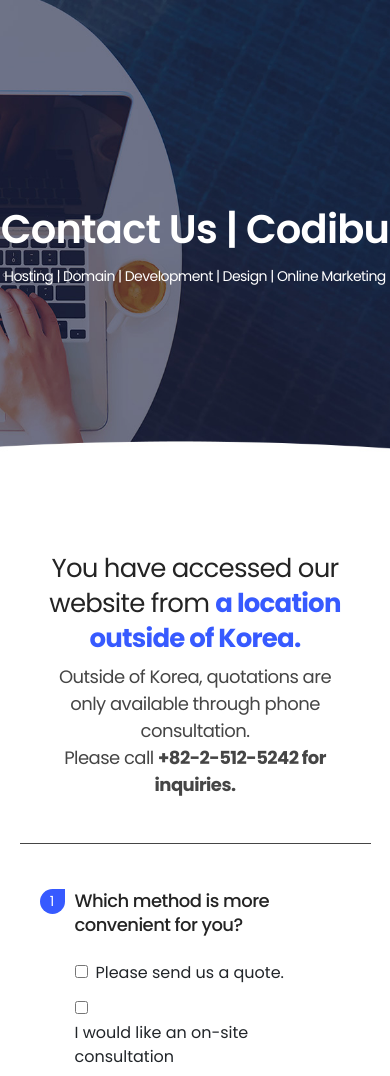
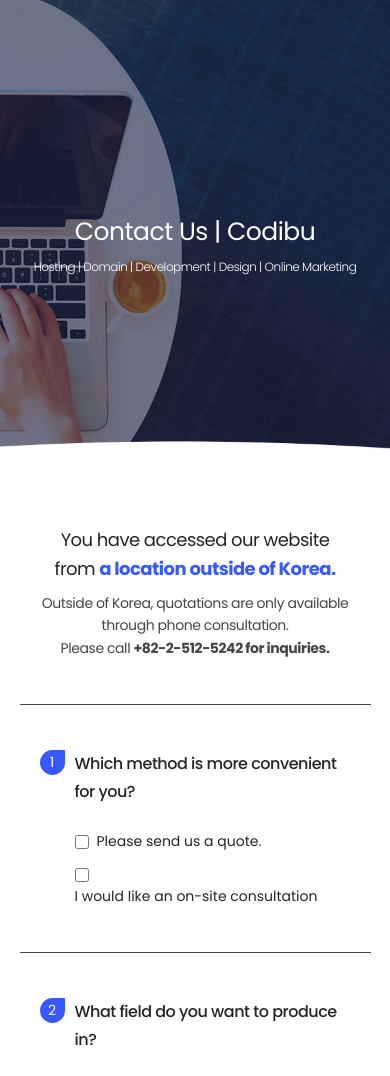
Before and after one commit to hasanfrombd/Contact-Us-Website, a plain HTML site: page index.html in a window 390 px wide. Shown: the top 1076 px of the page. Drawn offline with nearby package versions, Linux system fonts and the light colour scheme.

Commit message:
line height & font size
line height and font sizes for small screen adjusted

```diff
--- a/css/contact.css
+++ b/css/contact.css
@@ -27,7 +27,7 @@
 .top-section .content h1 {
     font-size: 100px;
     font-weight: 800;
-    line-height: 1.33em;
+    line-height: 1.4em;
     letter-spacing: -.02em;
 }
 .top-section .content p {
@@ -48,11 +48,10 @@
 }
 
 .title .title-content h2 {
-    /* margin-bottom: 15px; */
     color: #242424;
     font-size: 36px;
     font-weight: 400;
-    line-height: 1.33em;
+    line-height: 1.6em;
     letter-spacing: -.03em;
 }
 .title .title-content h2 span {
@@ -62,6 +61,7 @@
 .title p {
     color: var(--paragraph-color);
     font-size: 18px;
+    line-height: 1.6em;
     letter-spacing: -.03em;
     margin-bottom: 0;
 }
@@ -78,7 +78,7 @@
     padding-left: 10px;
     color: #242424;
     font-size: 20px;
-    line-height: 1.3em;
+    line-height: 1.75em;
     letter-spacing: -.03em;
 }
 
@@ -88,7 +88,8 @@
 }
 .wrap .heading-group p span {
     color: red;
-    font-size: 20px;
+    font-size: 26px;
+    vertical-align: -webkit-baseline-middle;
 }
 .agree .heading p {
     padding-left: 10px;
@@ -97,22 +98,18 @@
     display: flex;
     justify-content: center;
     align-items: center;
-    /* top: -6px;
-    left: 0; */
     width: 40px;
     height: 40px;
     background: var(--brand-color-primary);
     border-radius: 50% 0 50% 50%;
     color: #fff;
     font-weight: 500;
-    /* text-align: center; */
 }
 
 .wrap .options .option{
     display: flex;
     flex-wrap: wrap;
     gap: 15px 30px;
-    /* max-width: 700px; */
 }
 .wrap .options .info {
     gap: 0px 30px;
@@ -120,21 +117,22 @@
 
 .options .option .checkbox {
     min-width: 130px;
-    display: inline-block;
-    position: relative;
-    vertical-align: middle;
     margin-top: -.2em;
 }
 .options .option .checkbox input {
-    opacity: 1;
     margin-right: 8px;
-    z-index: -1;
+    height: 16px;
+    width: 16px;
+    vertical-align: middle;
+    margin-top: -2px;
 }
 .cost .heading .heading-group {
     margin-right: 20px;
 }
 .wrapper .wrap .heading .heading-group p {
     padding-left: 10px;
+    font-size: 16px;
+    line-height: 1.4em;
 }
 
 .info {
@@ -145,6 +143,7 @@
 .wrap textarea {
     padding: 7px 19px;
     font-size: 17px;
+    line-height: 1.4em;
     letter-spacing: -.03em;
     border-radius: 10px;
     background-color: #fff;
@@ -185,7 +184,7 @@
     color: #fff;
     font-size: 22px;
     font-weight: 400;
-    line-height: 1.3em;
+    line-height: 1.33em;
     letter-spacing: -.03em;
     background: var(--brand-color-primary);
     border: 0;
@@ -194,12 +193,7 @@
 }
 
 /* responsive starts  */
-@media screen and (max-width:575px) {
-    .top-section .content h1 {
-        font-size: 35px;
-        font-weight: 400;
-    }
-}
+
 @media  screen and (max-width:767px) {
     .top-section .content h1 {
         font-size: 40px;
@@ -240,6 +234,40 @@
         font-size: 14px;
     }
 }
+@media screen and (max-width:575px) {
+    .top-section .content {
+        padding: 0 20px;
+    }
+    .top-section .content h1 {
+        font-size: 25px;
+        font-weight: 400;
+    }
+    .top-section .content p {
+        font-size: 12px;
+        font-weight: 300;
+    }
+    .title {
+        padding-top: 20px !important;
+    }
+    .title .title-content h2 {
+        font-size: 18px;
+        font-weight: 400;
+    }
+    .title p {
+        font-size: 14px;
+    }
+    .wrap .heading h4 {
+        font-size: 16px;
+    }
+    .wrap .options .option .checkbox input {
+        margin-right: 8px;
+        height: 14px;
+        width: 14px;
+    }
+    .wrap .options .option span {
+        font-size: 14px;
+    }
+}
 @media screen and (min-width:768px) {
     .top-section .content h1 {
         font-size: 65px;
--- a/index.html
+++ b/index.html
@@ -36,7 +36,7 @@
 
 
   <!-- method area starts -->
-        <div class="wrap row">
+        <div class="wrap row .method">
           <div class="heading d-flex col-7">
             <span class="num">1</span>
             <h4>Which method is more convenient for you?</h4>
```
